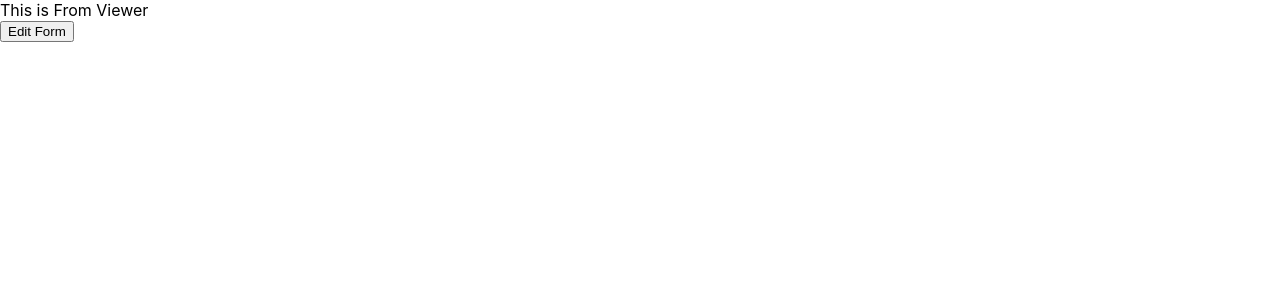
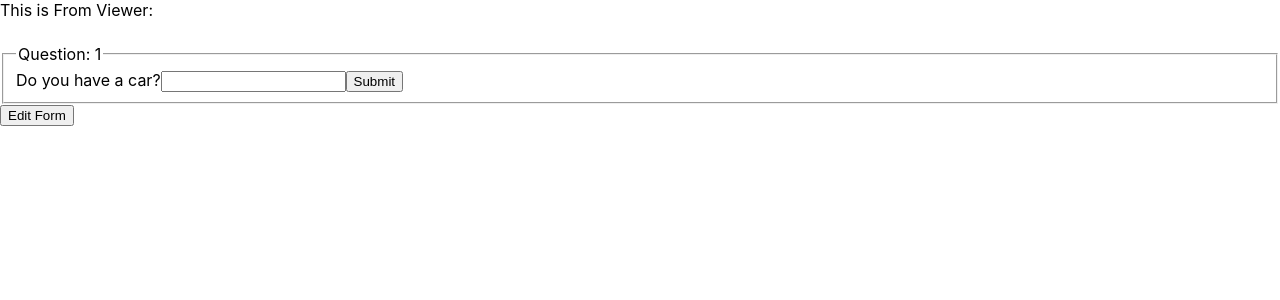
Before and after one commit to MaciejReimann/form-builder, a React (Create React App) app: page / in a window 1280 px wide. Both pictures are taken after a click on the button "View Form". Shown: the top 300 px of the page. Built offline with nearby package versions, Linux system fonts and the light colour scheme.

Commit message:
findItemByPosition implemented in FormViewer

```diff
--- a/src/App.js
+++ b/src/App.js
@@ -14,17 +14,20 @@ export default class App extends Component {
   }
 
   render() {
-    const { builderView } = this.state;
+    const { builderView, formData } = this.state;
     return (
       <div className="app">
         <header className="header" />
         <main>
           {builderView ? (
-            <FormBuilder onUpdate={formData => this.setState({ formData })} />
+            <FormBuilder
+              onUpdate={formData =>
+                this.setState({ formData: JSON.stringify(formData) })
+              }
+            />
           ) : (
-            <FormViewer />
+            <FormViewer data={formData} />
           )}
-
           <button onClick={() => this.setState({ builderView: !builderView })}>
             {builderView === true ? "View Form" : "Edit Form"}
           </button>
--- a/src/components/FormBuilder.js
+++ b/src/components/FormBuilder.js
@@ -56,7 +56,7 @@ export default class FormBuilder extends Component {
         <InputGroup
           key={i + 1}
           id={subInput.id}
-          position={i + 1}
+          position={`${i + 1}`}
           onUpdate={this.updateSubInput}
           onDelete={this.deleteSubInput}
         />
--- a/src/components/FormViewer.js
+++ b/src/components/FormViewer.js
@@ -1,7 +1,44 @@
 import React, { Component } from "react";
 
+import QuestionInput from "./viewer/QuestionInput";
+
+import findItemByPosition from "../helpers/findItemByPosition";
+import InputGroup from "./InputGroup";
+// import InputGroup from "./InputGroup";
+
 export default class FormViewer extends Component {
+  constructor(props) {
+    super(props);
+    this.state = {
+      currentPosition: "1",
+      example:
+        '{"subInputs":[{"id":1,"conditionType":"equals","conditionValue":"","question":"Do you have a car?","type":"text","subInputs":[{"id":1,"conditionType":"equals","conditionValue":"","question":"What color?","type":"text","subInputs":[{"id":1,"conditionType":"equals","conditionValue":"","question":"Do you like white?","type":"text","subInputs":[],"position":"1.1.1"}],"position":"1.1"}],"position":"1"},{"id":2,"conditionType":"equals","conditionValue":"","question":"Do you have a dog?","type":"text","subInputs":[{"id":1,"conditionType":"equals","conditionValue":"","question":"What breed?","type":"text","subInputs":[],"position":"2.1"}],"position":"2"}]}'
+    };
+    // this.update = this.update.bind(this);
+    // this.logExemplaryData = this.logExemplaryData.bind(this);
+  }
+
+  //   update() {
+  //     const q = findItemByPosition(
+  //       JSON.parse(this.state.example).subInputs,
+  //       "1.1"
+  //     );
+  //     console.log(q);
+  //   }
+
+  logExemplaryData() {
+    // const topLevelQuestions = JSON.parse(this.props.data).subInputs;
+    // console.log(this.props.data);
+  }
+
   render() {
-    return <div> This is From Viewer</div>;
+    const { currentPosition } = this.state;
+    const data = JSON.parse(this.state.example).subInputs;
+    const currentQuestionData = findItemByPosition(data, currentPosition);
+    const { id, position, question } = currentQuestionData;
+    const currentQuestion = (
+      <QuestionInput key={id} number={position} question={question} />
+    );
+    return <div> This is From Viewer: {currentQuestion}</div>;
   }
 }
--- a/src/components/InputGroup.js
+++ b/src/components/InputGroup.js
@@ -57,7 +57,7 @@ export default class InputGroup extends Component {
       (value, i) => value !== Object.values(this.state)[i]
     );
     if (hasInputValuesChanged) {
-      this.props.onUpdate(this.state);
+      this.props.onUpdate({ ...this.state, position: this.props.position });
     }
   }
 
--- /dev/null
+++ b/src/components/viewer/QuestionInput.js
@@ -0,0 +1,27 @@
+import React, { Component } from "react";
+
+export default class QuestionInput extends Component {
+  constructor(props) {
+    super(props);
+    this.state = {
+      answer: ""
+    };
+  }
+  render() {
+    const { question, followingQuestions, number, onAnswer } = this.props;
+    const { answer } = this.state;
+    return (
+      <fieldset>
+        <legend>Question: {number}</legend>
+        <label>{question}</label>
+        <input
+          type="text"
+          value={answer}
+          onChange={e => this.setState({ answer: e.target.value })}
+        />
+        <button onClick={onAnswer}>Submit</button>
+        {followingQuestions}
+      </fieldset>
+    );
+  }
+}
--- /dev/null
+++ b/src/helpers/findItemByPosition.js
@@ -0,0 +1,8 @@
+export default function findItemByPosition(inputs, position) {
+  const found = inputs.find(item => item.position === position);
+  return found
+    ? found
+    : inputs
+        .map(input => findItemByPosition(input.subInputs, position))
+        .find(array => array !== undefined);
+}
```
